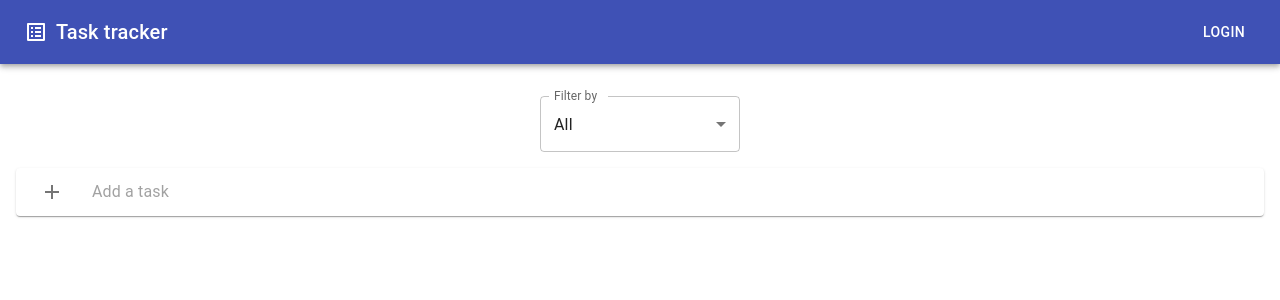
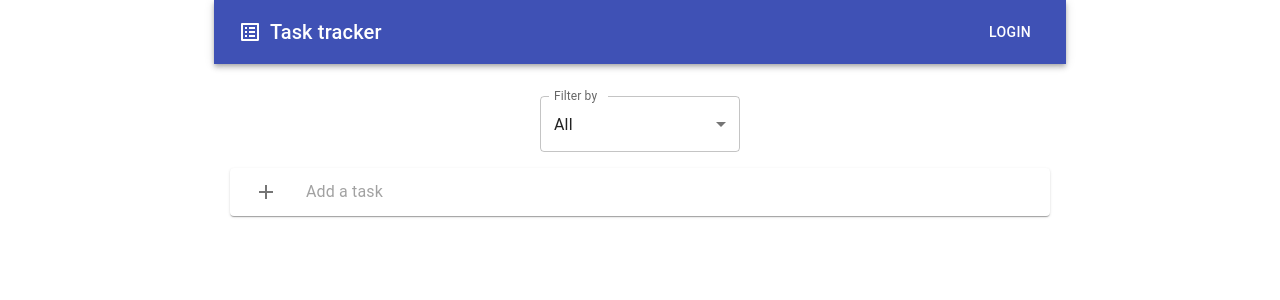
Before and after one commit to lwieckowski/planner, a React (Create React App) app: page / in a window 1280 px wide. Shown: the top 300 px of the page. Built offline with nearby package versions, Linux system fonts and the light colour scheme.

Commit message:
Add max width

```diff
--- a/src/App.js
+++ b/src/App.js
@@ -1,6 +1,6 @@
 import "./App.css";
 import { ThemeProvider, createTheme } from "@mui/material/styles";
-import { CssBaseline } from "@mui/material";
+import { Container, CssBaseline } from "@mui/material";
 import { Stack } from "@mui/material";
 import { Box } from "@mui/system";
 import { useReducer, useEffect } from "react";
@@ -45,8 +45,9 @@ function App() {
   return (
     <Context.Provider value={{ state, dispatch }}>
       <ThemeProvider theme={theme}>
+        <CssBaseline />
+        <Container maxWidth="md">
           <Box sx={{ display: "flex" }}>
-          <CssBaseline />
             <Box sx={{ width: "100%" }}>
               <TopBar />
               <Box sx={{ mx: "auto", width: 200, mt: 4 }}>
@@ -58,6 +59,7 @@ function App() {
               </Stack>
             </Box>
           </Box>
+        </Container>
       </ThemeProvider>
     </Context.Provider>
   );
```
Lines whose indentation alone changed are shown as unchanged.
